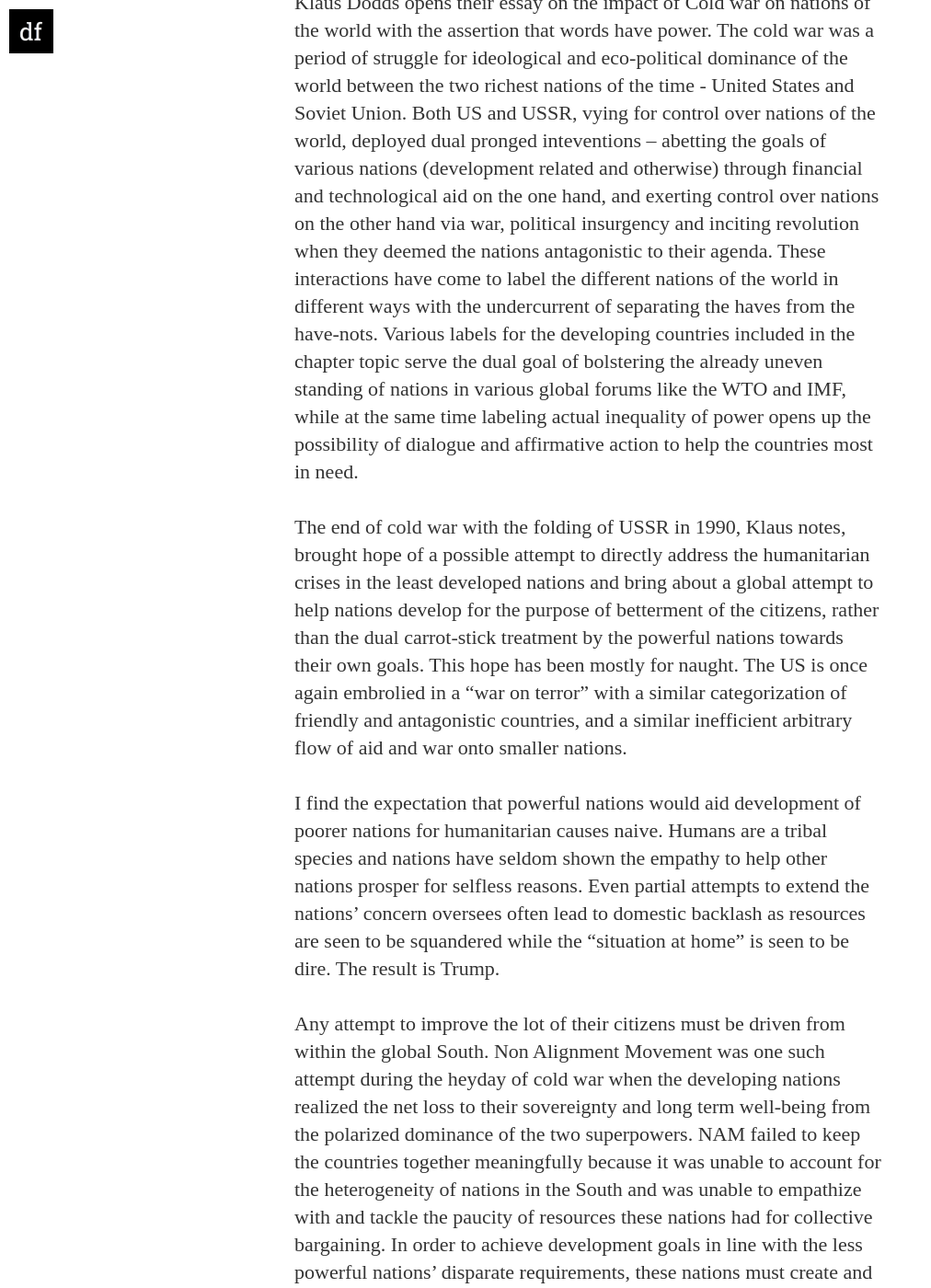
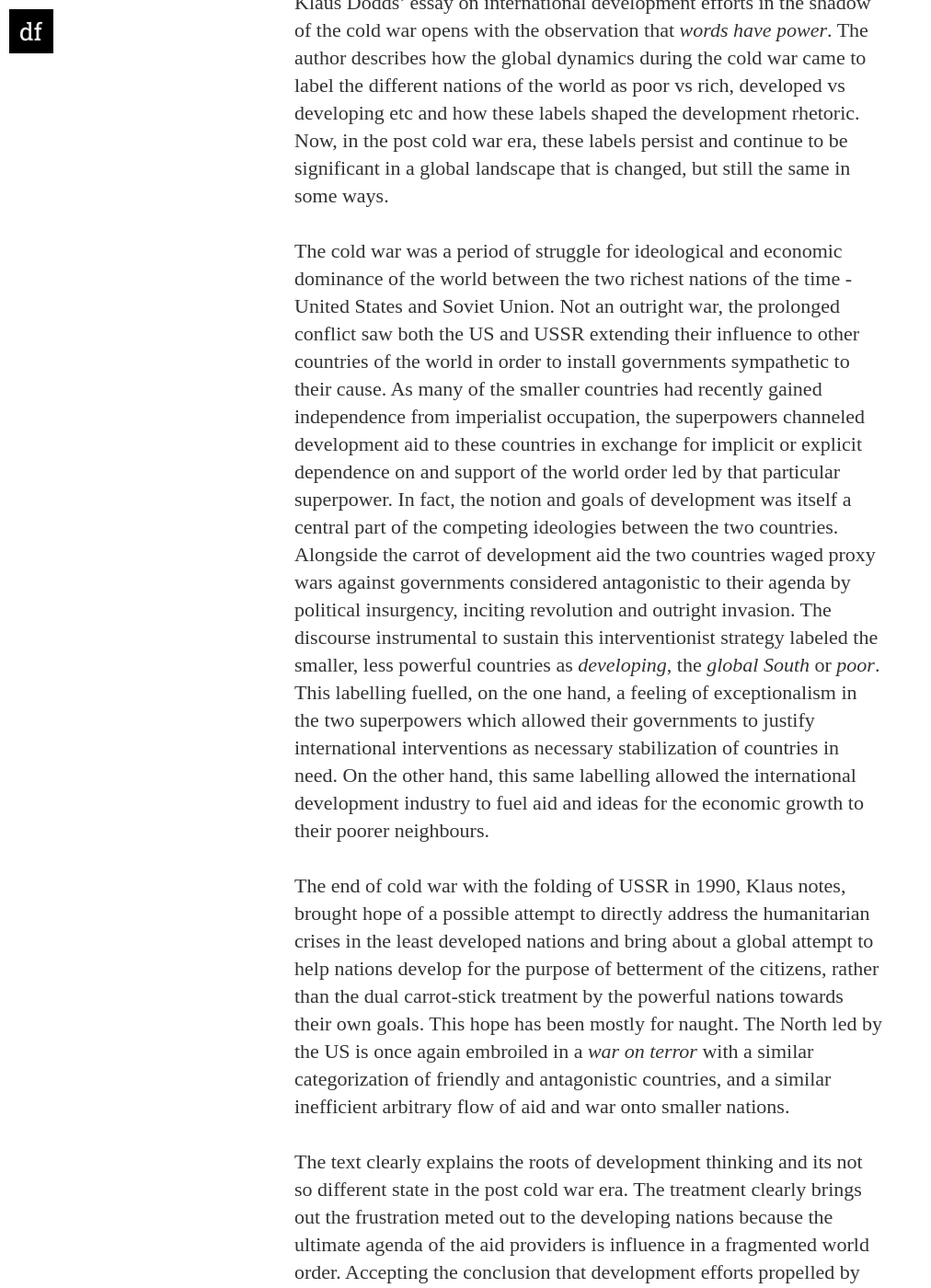
Before and after one commit to callpraths/callpraths.github.io, a Jekyll site: the page built from _posts/2018-09-30-desai-potter-ch1.markdown, in a window 1280 px wide and 1400 px high, scrolled down 389 px. Shown: the whole window at 92% size, without its empty margins (0-1012 px from the left). Built offline with Jekyll 4.4.1, drawn with Linux system fonts in a browser that asks for light colours; nearby versions of some CDN libraries; some web fonts are replaced; some of the changed text lies outside the part shown.

Commit message:
desai-potter: Restructure

```diff
--- a/_posts/2018-09-30-desai-potter-ch1.markdown
+++ b/_posts/2018-09-30-desai-potter-ch1.markdown
@@ -5,70 +5,87 @@ date:   2018-09-30
 categories: review development_studies
 ---
 
-Klaus Dodds opens their essay on the impact of Cold war on nations of the world
-with the assertion that words have power. The cold war was a period of struggle
-for ideological and eco-political dominance of the world between the two richest
-nations of the time - United States and Soviet Union. Both US and USSR, vying
-for control over nations of the world, deployed dual pronged
-inteventions -- abetting the goals of various nations (development related and
-otherwise) through financial and technological aid on the one hand, and exerting
-control over nations on the other hand via war, political insurgency and
-inciting revolution when they deemed the nations antagonistic to their agenda.
-These interactions have come to label the different nations of the world in
-different ways with the undercurrent of separating the haves from the have-nots.
-Various labels for the developing countries included in the chapter topic serve
-the dual goal of bolstering the already uneven standing of nations in various
-global forums like the WTO and IMF, while at the same time labeling
-actual inequality of power opens up the possibility of dialogue and affirmative
-action to help the countries most in need.
+Klaus Dodds' essay on international development efforts in the shadow of the
+cold war opens with the observation that _words have power_. The author
+describes how the global dynamics during the cold war came to label the
+different nations of the world as poor vs rich, developed vs developing etc and
+how these labels shaped the development rhetoric. Now, in the post cold war era,
+these labels persist and continue to be significant in a global landscape that
+is changed, but still the same in some ways.
+
+The cold war was a period of struggle for ideological and economic dominance of
+the world between the two richest nations of the time - United States and Soviet
+Union. Not an outright war, the prolonged conflict saw both the US and USSR
+extending their influence to other countries of the world in order to install
+governments sympathetic to their cause. As many of the smaller countries had
+recently gained independence from imperialist occupation, the superpowers
+channeled development aid to these countries in exchange for implicit or
+explicit dependence on and support of the world order led by that particular
+superpower. In fact, the notion and goals of development was itself a central
+part of the competing ideologies between the two countries. Alongside the carrot
+of development aid the two countries waged proxy wars against governments
+considered antagonistic to their agenda by political insurgency, inciting
+revolution and outright invasion. The discourse instrumental to sustain this
+interventionist strategy labeled the smaller, less powerful countries as
+_developing_, the _global South_ or _poor_. This labelling fuelled, on the one
+hand, a feeling of exceptionalism in the two superpowers which allowed their
+governments to justify international interventions as necessary stabilization of
+countries in need. On the other hand, this same labelling allowed the
+international development industry to fuel aid and ideas for the economic growth
+to their poorer neighbours.
 
 The end of cold war with the folding of USSR in 1990, Klaus notes, brought hope
 of a possible attempt to directly address the humanitarian crises in the least
 developed nations and bring about a global attempt to help nations develop for
 the purpose of betterment of the citizens, rather than the dual carrot-stick
 treatment by the powerful nations towards their own goals. This hope has been
-mostly for naught. The US is once again embrolied in a "war on terror" with a
-similar categorization of friendly and antagonistic countries, and a similar
-inefficient arbitrary flow of aid and war onto smaller nations.
+mostly for naught. The North led by the US is once again embroiled in a _war
+on terror_ with a similar categorization of friendly and antagonistic countries,
+and a similar inefficient arbitrary flow of aid and war onto smaller nations.
 
-I find the expectation that powerful nations would aid development of poorer
-nations for humanitarian causes naive. Humans are a tribal species and nations
-have seldom shown the empathy to help other nations prosper for selfless
+The text clearly explains the roots of development thinking and its not so
+different state in the post cold war era. The treatment clearly brings out the
+frustration meted out to the developing nations because the ultimate agenda of
+the aid providers is influence in a fragmented world order. Accepting the
+conclusion that development efforts propelled by cold war agendas provide mixed
+results, I find the expectation that powerful nations would aid development of
+poorer nations for humanitarian causes naive. Humans are a tribal species and
+nations seldom have the empathy to help other nations prosper for selfless
 reasons. Even partial attempts to extend the nations' concern oversees often
-lead to domestic backlash as resources are seen to be squandered while the
-"situation at home" is seen to be dire. The result is Trump.
-
-Any attempt to improve the lot of their citizens must be driven from
-within the global South. Non Alignment Movement was one such attempt during the
-heyday of cold war when the developing nations realized the net loss to their
-sovereignty and long term well-being from the polarized dominance of the two
+lead to domestic backlash because resources are seen to be squandered while the
+"situation at home" is seen to be dire. The contemporary result in the US is
+Trump. Any attempt to improve the lot of their citizens must be driven from
+within the global South. The text references Non Alignment Movement as one such
+attempt in the cold war era when the developing nations recognized the loss of
+sovereignty and long term well being from the polarized dominance of the two
 superpowers. NAM failed to keep the countries together meaningfully because it
 was unable to account for the heterogeneity of nations in the South and was
-unable to empathize with and tackle the paucity of resources these nations had
-for collective bargaining. In order to achieve development goals in line with
+unable to tackle the paucity of resources these nations had to effectively drive
+policy on the global stage. In order to achieve development goals in line with
 the less powerful nations' disparate requirements, these nations must create and
 maintain a platform that provides them collective bargaining power against the
 richer states that otherwise stipulate global policy by default through their
-superior resource allocation for this purpose. The dominance of rich nations in
+superior resource allocation for the purpose. The dominance of rich nations in
 WTO and IMF and the often criticized impact of IMF policies on developing
 nations' social trajectories is a case in point.
 
 At the same time, I think it is important to note, as the text does, the
-material progress that has in fact occurred in the global South in the last
-century. A large part of the global population has access to more and better
-quality material resources than their ancestors. Even though IMF stipulated
-market restructuring tramples on nations' sovereignty, perhaps it delivers on
-the promise of progress? Validation of true development on ground, it's impact
-on the people in the global South, and the cost in terms of long term self
-sufficiency and resource extraction are important and difficult questions to
-consider. A somewhat exaggerated analogy to the North-led and North-dependent
-progress of the world is the century old model of imperialist colonization. Are
-global interactions triggered by the cold war, and continuing past its end, just
-another form of imperialism? And if so, do we consider the cost-benefit of
-imperialist colonization worthwhile for the colonized? For example, the British
-were responsible for the extensive rail network in the Indian subcontinent -- an
-enduring piece of critical infrastructure for the modern Indian economy -- but
-we unanimously consider independence from foreign yoke a step in the right
-direction for the nation. It seems that self sufficiency is implicitly
-considered an important part of a nation's progress and the cold war driven
-global order does not provide space for most nations to grow in that regard.
+material progress in the global South in the last century. A large part of the
+global population has access to more and better quality material resources than
+their ancestors. Even if IMF stipulated market restructuring tramples on
+nations' sovereignty, perhaps it delivers on the promise of progress?
+Characterization of true development on the ground, it's impact on the people,
+and the cost in terms of long term self sufficiency and resource extraction are
+important and difficult questions to consider.
+
+A somewhat exaggerated analogy to the North-led and North-dependent progress of
+the world is the century old model of imperialist colonization. Are the global
+dynamics triggered by the cold war, a new form of imperialism? And if so, is the
+cost-benefit of imperialist colonization in favour of the colonized?  As an
+example, the British were responsible for the construction of an extensive rail
+network in the Indian subcontinent. This rail system is an enduring piece of
+critical infrastructure for the modern Indian economy. But independence from
+imperialist control across the globe is unanimously considered a step in the
+right direction for the nation. Self sufficiency is an important part of a
+nation's progress and the cold war driven global order does not provide space
+for nations to develop the capabilities that would make them self sufficient.
```
Also changed, not shown: 2 other files.
